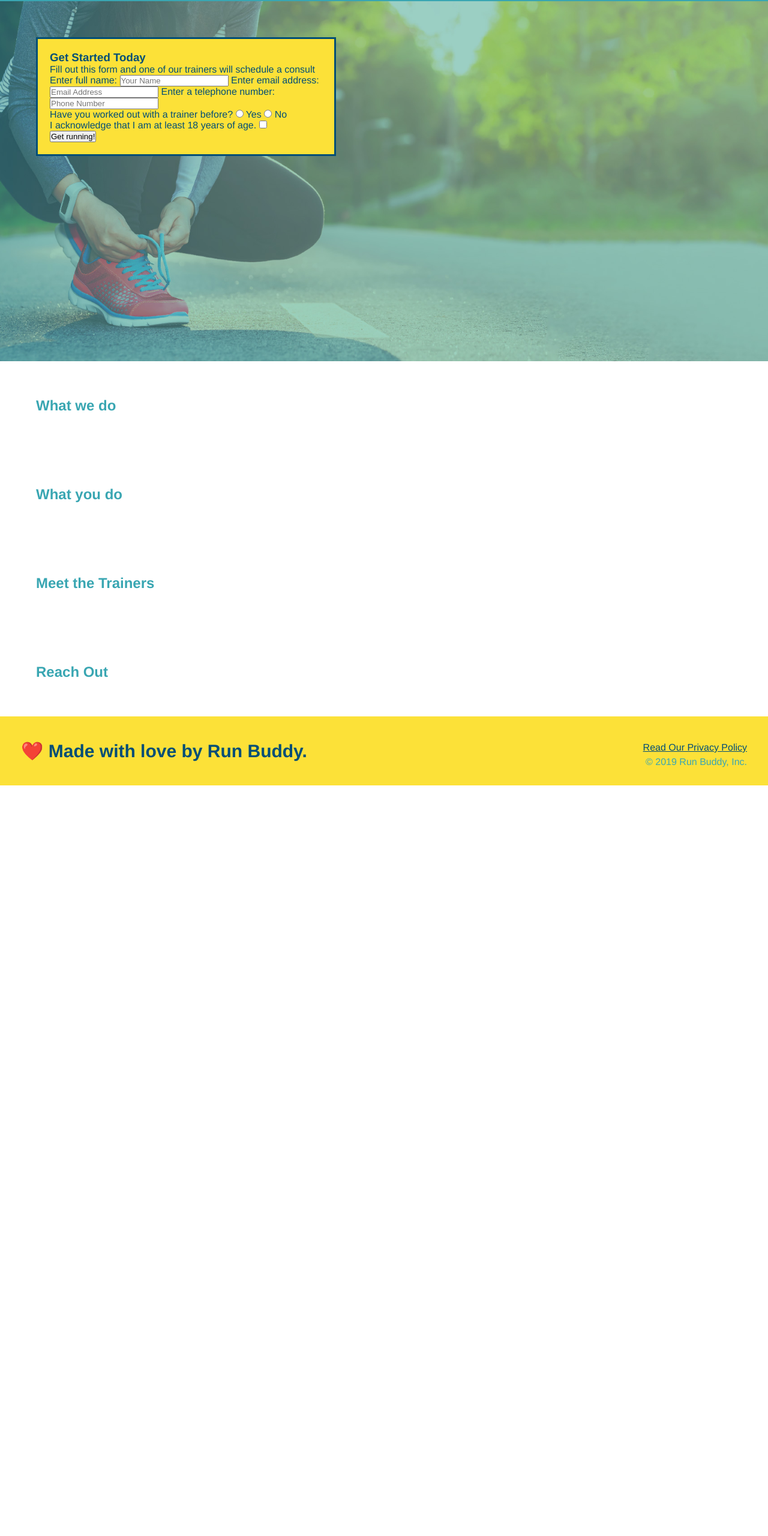
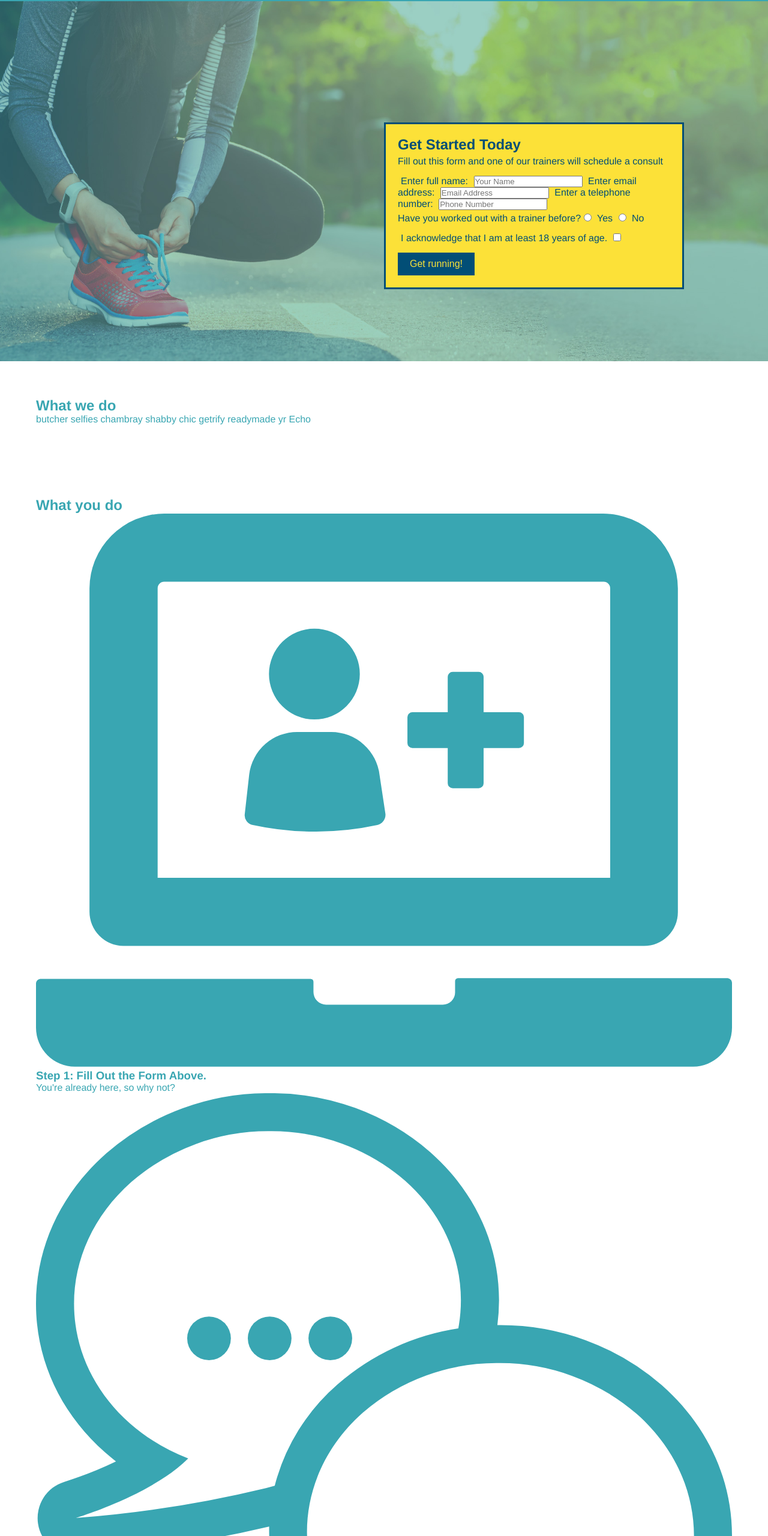
Before and after one commit to mpeoples22/run-buddy, a plain HTML site: page index.html in a window 1280 px wide. Shown: the part 80-2640 px from the top of the page at 60% size. Before the commit the page ends 1389 px from the top, so only its background shows below. Drawn offline with Linux system fonts and the light colour scheme.

Commit message:
add what you do icons

```diff
--- a/assets/css/style.css
+++ b/assets/css/style.css
@@ -70,12 +70,45 @@ section {
   height: 600px;
   background-size: cover;
   background-position: center;
+  position: relative;
 }
-/*Hero Style End*/
+
 .hero-form {
+  border: 3px solid #024e76;
   background-color: #fce138;
   padding: 20px;
   width: 500px;
   color: #024e76;
-  border: solid 3px #024e76;
+  position: absolute;
+  bottom: 120px;
+  right: 140px;
 }
+
+.hero-form h3{
+  font-size: 24px;
+  margin: 0;
+}
+.hero-form p{
+  margin: 5px 0 15px 0;
+}
+.form-input{
+  border: 1px solid #024e76;
+  display: block;
+  padding: 7px 15px;
+  font-size: 16px;
+  color: #024e76;
+  width:100%;
+  margin-bottom: 15px;
+}
+
+.hero-form label {
+  margin: 0 5px;
+}
+.hero-form button {
+  color: #fce138;
+  background-color: #024e76;
+  border: none;
+  padding: 10px 20px;
+  font-size: 16px;
+}
+/* HERO STYLES END */
--- a/index.html
+++ b/index.html
@@ -58,12 +58,35 @@
       </div>
     </section>
     <!--"what we do" section-->
-    <section>
+    <section id="what-we-do">
       <h2>What we do</h2>
+      <p>butcher selfies chambray shabby chic getrify readymade yr Echo
+      </p>
     </section>
     <!--"what you do" section-->
-    <section>
+    <section id="what-you-do">
       <h2>What you do </h2>
+      <!--insert this img element-->
+      <img src="./assets/images/step-1.svg" alt="" />
+      <div>
+        <h3>Step 1: Fill Out the Form Above.</h3>
+        <p>You're already here, so why not?</p>
+      </div>
+       <div>
+         <img src="./assets/images/step-2.svg" alt=""/>
+          <h3>Step 2: Consult with One of Our Trainers.</h3>
+          <p>Are you here to build muscle, lose weight, or just feel good?</p>
+       </div>
+       <div>
+         <img src="./assets/images/step-3.svg" alt=""/>
+          <h3>Step 3: Get Running.</h3>
+          <p>Hit the ground running (literally) once your trainer lays out your plan.</p>
+        </div>
+        <div>
+          <img src="./assets/images/step-4.svg" alt=""/>
+          <h3>Step 4: See Results.</h3>
+          <p>Bi-weekly checkins with your trainer will keep you focused</p>
+        </div>
     </section>
     <!--"meet the trainers" section-->
     <section>
```
Also changed, not shown: assets/images/step-1.svg (added), assets/images/step-2.svg (added), assets/images/step-3.svg (added), assets/images/step-4.svg (added).
